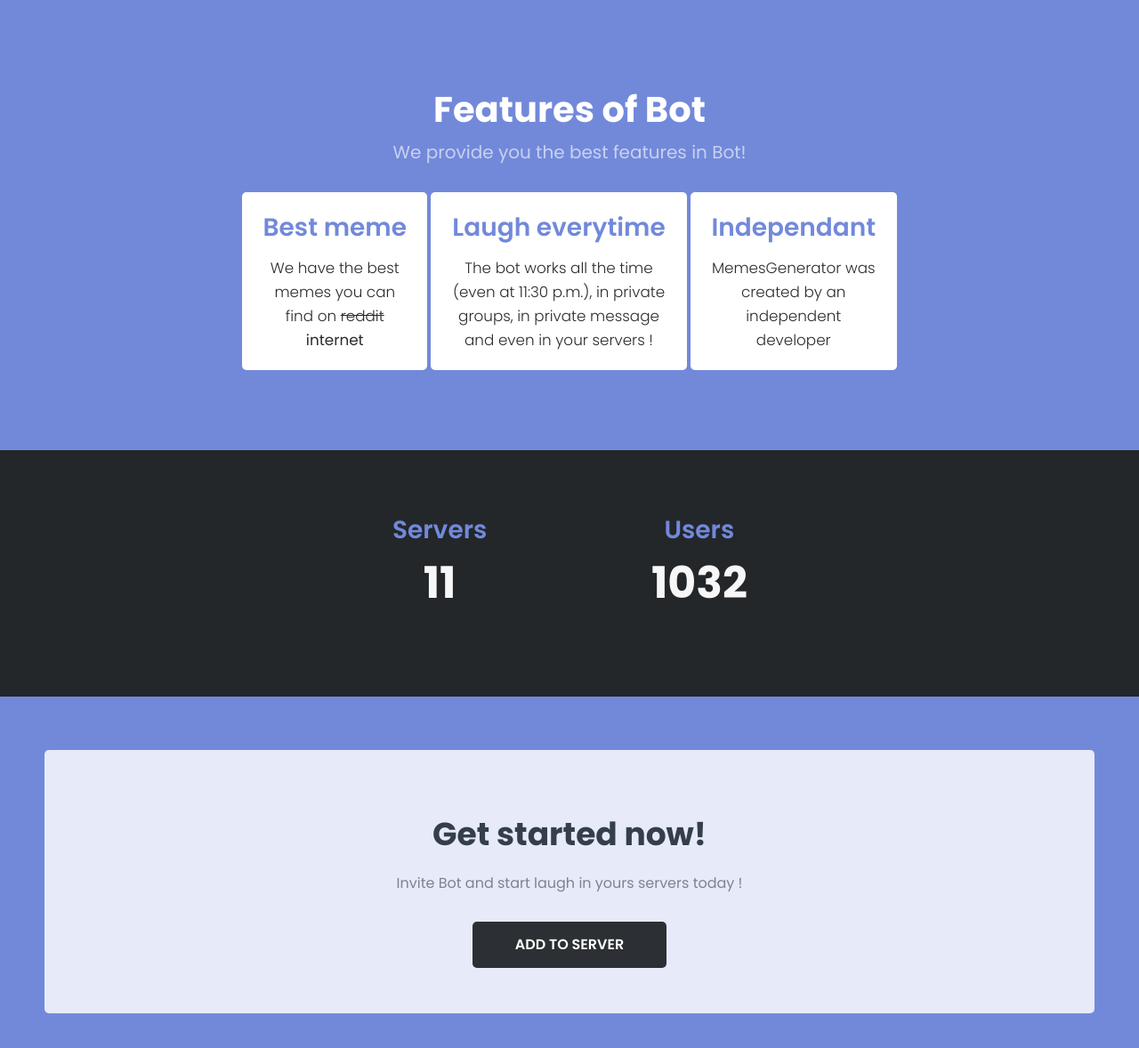
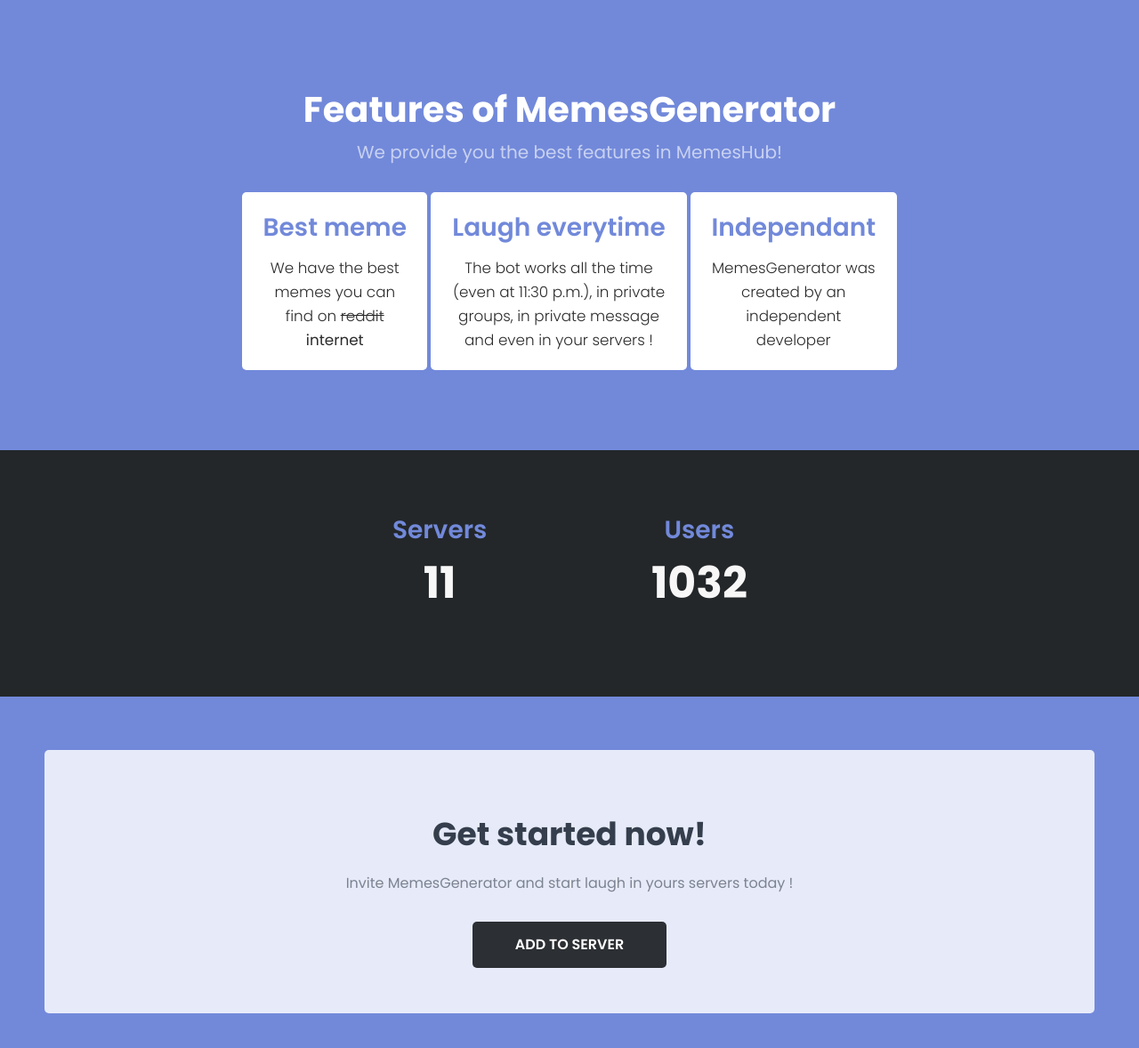
Before and after one commit to MoiEtMoiPuisMoi/MemesGenerator, a plain HTML site: page index.html in a window 1280 px wide. Shown: the part 746-1924 px from the top of the page at 89% size. Drawn offline with nearby package versions, Linux system fonts and the light colour scheme.

Commit message:
Update index.html

```diff
--- a/index.html
+++ b/index.html
@@ -43,8 +43,8 @@
     <br /><br /><br /><br /><br /><br />
 </div>
 <div class="features">
-    <div class="title">Features of Bot</div>
-    <div class="subtitle">We provide you the best features in Bot!</div>
+    <div class="title">Features of MemesGenerator</div>
+    <div class="subtitle">We provide you the best features in MemesHub!</div>
     <div class="cards">
         <div class="card" style="width: 13rem;">
         <div class="card-body">
@@ -86,7 +86,7 @@
     <div class="card">
         <div class="card-body">
             <div class="title">Get started now!</div>
-            <div class="subtitle">Invite Bot and start laugh in yours servers today !</div>
+            <div class="subtitle">Invite MemesGenerator and start laugh in yours servers today !</div>
             <br />
             <a class="btn btn-secondary btn-lg" target="_blank" href="https://discord.com/oauth2/authorize?client_id=791396033997045790&scope=bot&permissions=19456" role="button">Add to server</a>
         </div><br />
```
